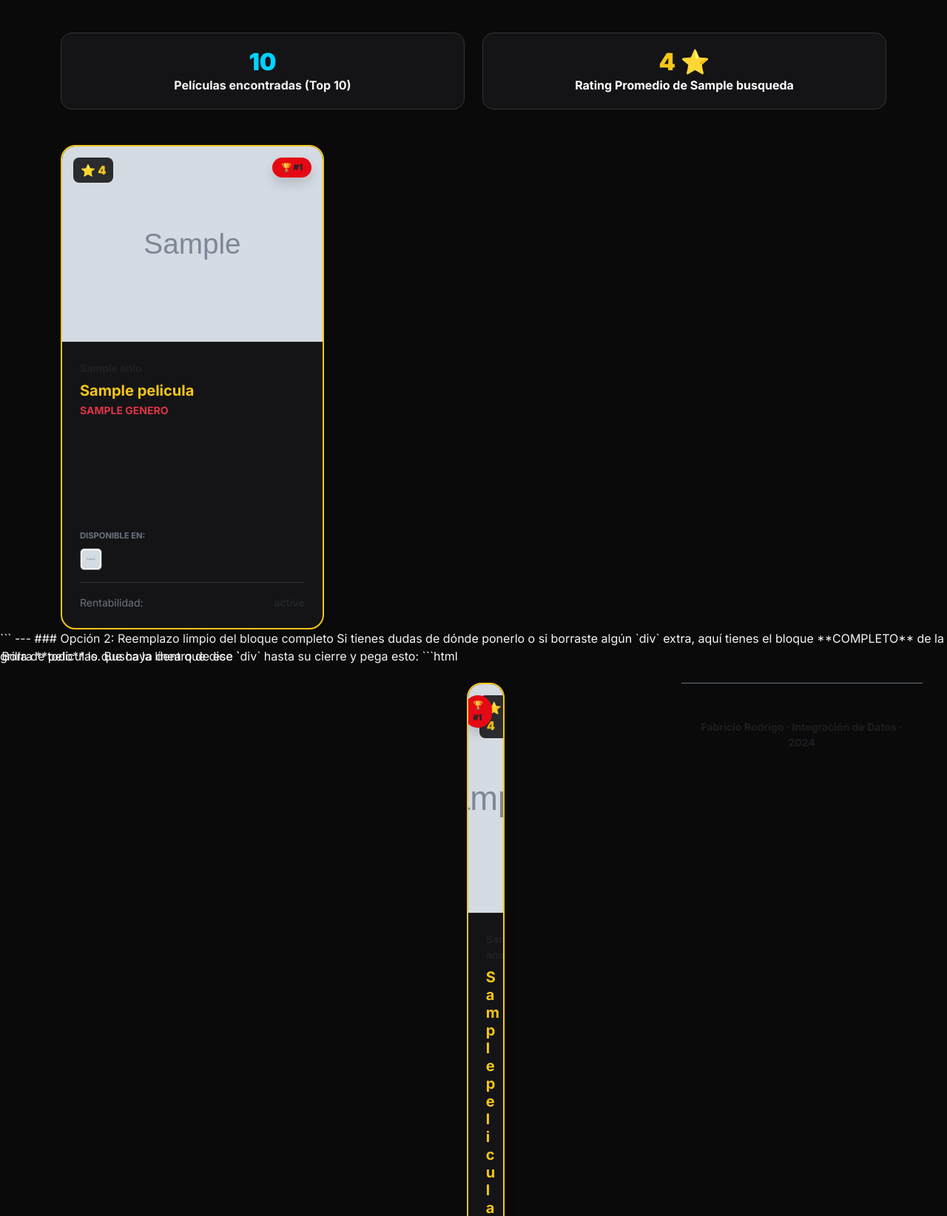
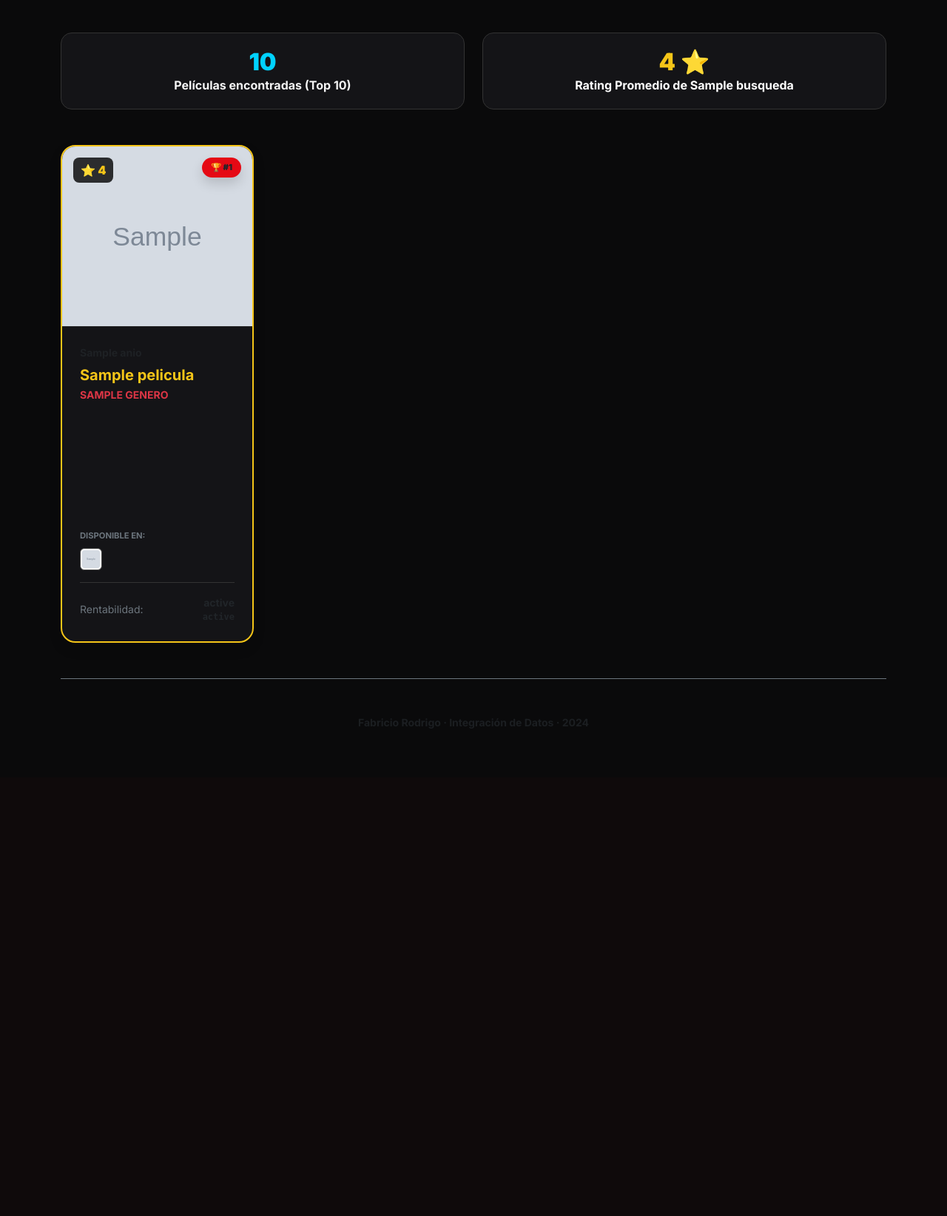
Before and after one commit to CafinHarly/lp2_trabajo_final, a Flask app: template templates/index.html in a window 1280 px wide. Shown: the part 315-1959 px from the top of the page at 74% size. After the commit the page ends 1300 px from the top, so only its background shows below. Run offline with Flask 3, Linux system fonts and the light colour scheme; the template is opened without the code that fills it: most values are stand-ins (such as "Sample title", 1, 10 or a date in 2020); grey boxes marked "Sample" are stand-in pictures.

Commit message:
correcciones en el html y el index

````diff
--- a/app.py
+++ b/app.py
@@ -37,18 +37,46 @@ def cargar_datos():
         return pd.DataFrame()
     try:
         df = pd.read_csv(DATASET_PATH)
-        df = df.fillna({
-            "budget": 0, "revenue": 0, "rating_imdb": 0,
-            "plataformas": "No disponible",
-            "poster_url": "https://via.placeholder.com/300x450?text=Sin+Poster"
-        })
+
+        # 1. FORZAMOS QUE LOS DATOS SEAN NÚMEROS (Esto arregla la rentabilidad vacía)
+        df["budget"] = pd.to_numeric(df["budget"], errors='coerce').fillna(0)
+        df["revenue"] = pd.to_numeric(df["revenue"], errors='coerce').fillna(0)
+        df["rating_imdb"] = pd.to_numeric(df["rating_imdb"], errors='coerce').fillna(0)
+        df["plataformas"] = df["plataformas"].fillna("No disponible")
+        df["poster_url"] = df["poster_url"].fillna("https://via.placeholder.com/300x450?text=Sin+Poster")
+
         def calcular_estado(row):
-            if row["budget"] > 0 and row["revenue"] > 0:
-                return "Éxito ✅" if row["revenue"] > row["budget"] else "Fracaso ❌"
-            return "Sin datos financieros ⚠️"
-        df["estado_financiero"] = df.apply(calcular_estado, axis=1)
+            presupuesto = row["budget"]
+            ganancia = row["revenue"]
+            diferencia = ganancia - presupuesto
+
+            def formato_moneda(valor):
+                return "${:,.0f}".format(valor)
+
+            if presupuesto > 0 and ganancia > 0:
+                if diferencia > 0:
+                    return {
+                        "texto": "Éxito 💰",
+                        "clase": "exito",
+                        "monto": f"+ {formato_moneda(diferencia)}"
+                    }
+                else:
+                    return {
+                        "texto": "Fracaso 📉",
+                        "clase": "fracaso",
+                        "monto": f"{formato_moneda(diferencia)}"
+                    }
+            return {"texto": "Sin datos ⚠️", "clase": "neutro", "monto": ""}
+
+        # Aplicamos la lógica
+        estados = df.apply(calcular_estado, axis=1)
+        df["estado_texto"] = estados.apply(lambda x: x["texto"])
+        df["estado_clase"] = estados.apply(lambda x: x["clase"])
+        df["estado_monto"] = estados.apply(lambda x: x["monto"])
+
         return df
-    except:
+    except Exception as e:
+        print(f"Error cargando datos: {e}")
         return pd.DataFrame()
 
 @app.route("/")
--- a/templates/index.html
+++ b/templates/index.html
@@ -95,8 +95,6 @@
         .btn-clear { color: #666; text-decoration: none; font-size: 1.2rem; padding: 0 15px; }
         .btn-clear:hover { color: var(--accent-red); }
 
-        .movie-card { overflow: hidden; padding: 0 !important; }
-
         .movie-poster {
             width: 100%;
             height: 400px;
@@ -154,70 +152,7 @@
     </div>
     {% endif %}
 
-    <div class="row row-cols-1 row-cols-md-3 g-4">
-        {% for p in peliculas %}
-        <div class="col">
-            <div class="card movie-card h-100 shadow {% if loop.index == 1 and busqueda %} winner-border {% endif %}">
 
-                <div class="top-badge shadow">
-                    {% if loop.index == 1 and busqueda %} 🏆 #1 {% else %} #{{ loop.index }} {% endif %}
-                </div>
-
-                <div class="rating-badge" style="position: absolute; top: 15px; left: 15px; background: rgba(0,0,0,0.8); color: #f5c518; padding: 5px 10px; border-radius: 8px; font-weight: 900; backdrop-filter: blur(5px); z-index: 5;">
-                    ⭐ {{ p.rating_imdb }}
-                </div>
-
-                <img src="{{ p.poster_url }}" class="movie-poster" alt="Poster de {{ p.titulo }}" onerror="this.src='https://via.placeholder.com/300x450?text=Sin+Imagen'">
-
-                <div class="card-body-custom">
-
-                    <div class="d-flex justify-content-between mb-2">
-                        <span class="text-muted small fw-bold">{{ p.anio }}</span>
-                    </div>
-
-                    <h5 class="fw-bold mb-1 {% if loop.index == 1 and busqueda %} titulo-top {% else %} titulo-normal {% endif %}">
-                        {{ p.titulo }}
-                    </h5>
-
-                    <p class="text-danger small fw-bold mb-3 text-uppercase">{{ p.genero }}</p>
-
-                    <div class="mt-auto">
-                        <div class="mb-3">
-                            <div class="small fw-bold mb-2 text-secondary" style="font-size: 0.7rem;">DISPONIBLE EN:</div>
-                            {% if p.obj_plataformas %}
-                                {% for plat in p.obj_plataformas %}
-                                    <img src="{{ plat.logo }}" title="{{ plat.nombre }}" class="stream-logo" alt="{{ plat.nombre }}">
-                                {% endfor %}
-                            {% else %}
-                                <span class="small text-muted">No disponible</span>
-                            {% endif %}
-                        </div>
-
-                        <hr style="border-color: #333; opacity: 1;">
-
-                        <div class="d-flex justify-content-between align-items-center">
-                            <span class="small text-secondary">Rentabilidad:</span>
-                            <span class="small fw-bold {{ p.estado_clase }}">
-                                {{ p.estado_texto }}
-                            </span>
-                        </div>
-                    </div>
-                </div>
-            </div>
-    </div>
-</div>
-</div> </div> </div> {% endfor %}  </div> </div> ```
-
----
-
-### Opción 2: Reemplazo limpio del bloque completo
-
-Si tienes dudas de dónde ponerlo o si borraste algún `div` extra, aquí tienes el bloque **COMPLETO** de la grilla de películas.
-
-Busca la línea que dice `<div class="row row-cols-1 row-cols-md-3 row-cols-lg-4 g-4">`.
-Borra **todo** lo que haya dentro de ese `div` hasta su cierre y pega esto:
-
-```html
     <div class="row row-cols-1 row-cols-md-3 row-cols-lg-4 g-4">
         {% for p in peliculas %}
         <div class="col">
@@ -261,9 +196,16 @@ Borra **todo** lo que haya dentro de ese `div` hasta su cierre y pega esto:
 
                         <div class="d-flex justify-content-between align-items-center">
                             <span class="small text-secondary">Rentabilidad:</span>
-                            <span class="small fw-bold {{ p.estado_clase }}">
-                                {{ p.estado_texto }}
-                            </span>
+
+                            <div class="text-end">
+                                <div class="small fw-bold {{ p.estado_clase }}">
+                                    {{ p.estado_texto }}
+                                </div>
+
+                                <div class="small {{ p.estado_clase }}" style="font-size: 0.75rem; font-family: monospace; font-weight: bold;">
+                                    {{ p.estado_monto }}
+                                </div>
+                            </div>
                         </div>
                     </div>
                 </div>
````
